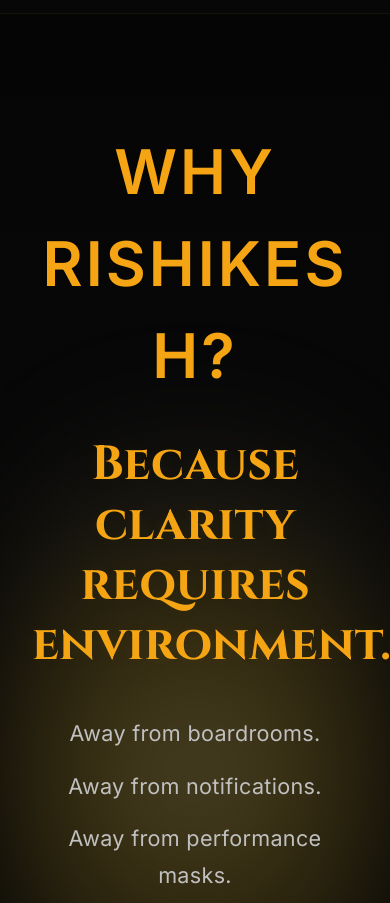
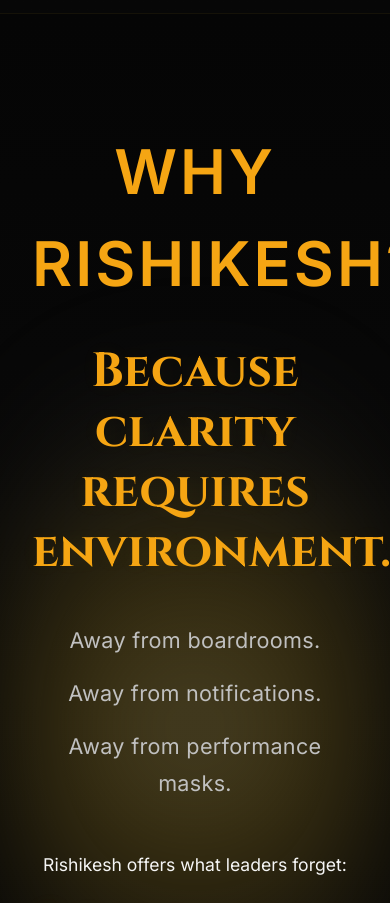
Before and after one commit to Alphury/The-Spiritual-Manager, a React (Vite) app: page /#/ in a window 390 px wide. Shown: the part 7500-8403 px from the top of the page. Built offline with nearby package versions, Linux system fonts and the light colour scheme.

Commit message:
Updated rishikesh tag for Mobile

```diff
--- a/src/components/home/RishikeshSection.jsx
+++ b/src/components/home/RishikeshSection.jsx
@@ -6,7 +6,7 @@
       <div className="rishikesh-sun"></div>
 
       <div className="rishikesh-container">
-        <p className="section-tag">WHY RISHIKESH?</p>
+        <h1 className="section-tag">WHY RISHIKESH?</h1>
 
         <h2 className="rishikesh-title">Because clarity requires environment.</h2>
 
```
